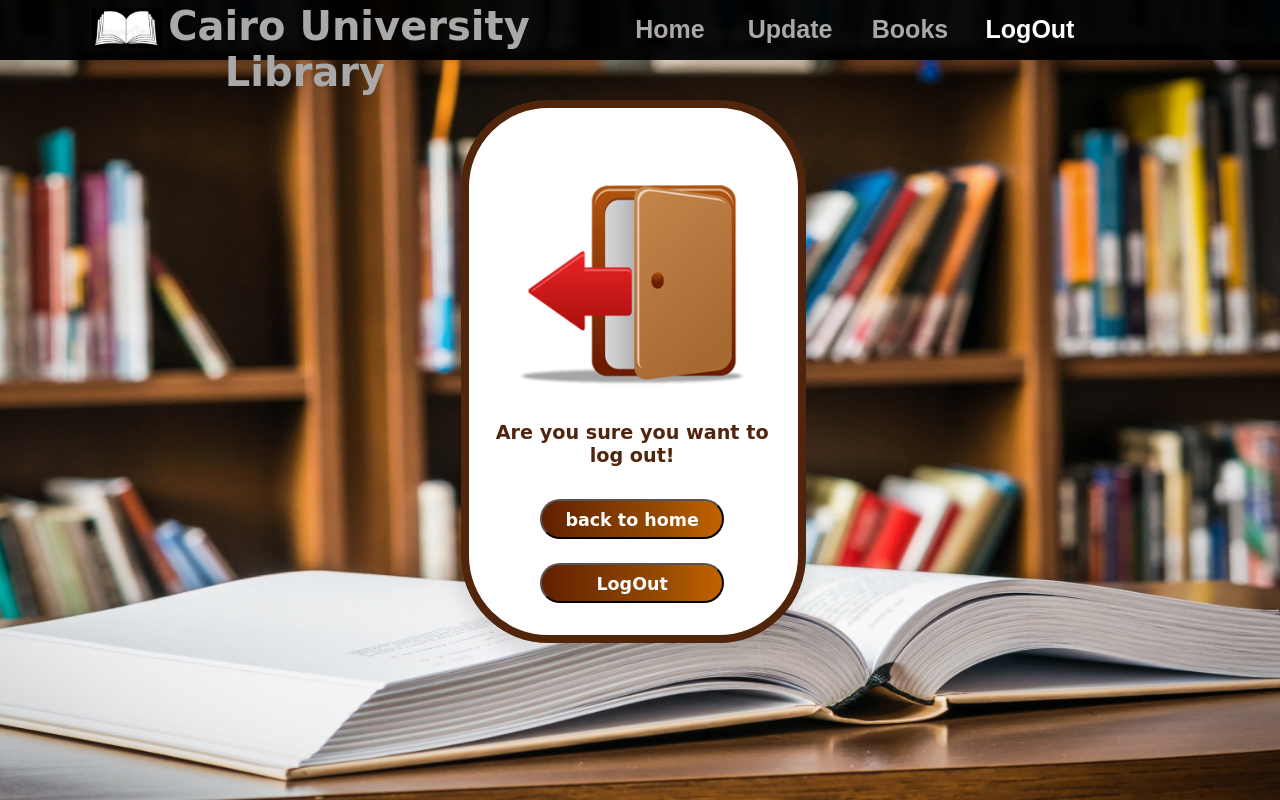
After one commit to NouraAshraff/library-webproject, a Django app: page /logout in a window 1280 px wide. The commit adds this page. Run offline with Django 3.2, Linux system fonts and the light colour scheme.

Commit message:
first commit

```diff
--- a/library/urls.py
+++ b/library/urls.py
@@ -8,7 +8,11 @@ urlpatterns = [
     path('afterlogin', views.afterlogin, name = 'afterlogin'),
     path('adminlogin', views.adminlogin, name = 'adminlogin'),
     path('adminpage', views.adminpage, name = 'adminpage'),
-    path('Borrow', views.Borrow, name = 'Borrow'),
+    path('update', views.update, name = 'update'),
+    path('logout', views.logout, name = 'logout'),
     path('addbook', views.addBook, name = 'addbook'),
     path('updatebook', views.updateBook, name = 'updatebook'),
+    path('allbooks', views.allBooks, name = 'allbooks'),
+
+    path('Borrow', views.Borrow, name = 'Borrow'),
 ]
--- a/library/views.py
+++ b/library/views.py
@@ -25,13 +25,16 @@ def login(request):
   elif request.POST.get('ToLogin'):
     username = request.POST.get('username')
     password = request.POST.get('password')
-    student_list=Student.objects.all()
+    student_list = Student.objects.all()
+    found = False
     for s in student_list:
       if s.username == username and s.password == password:
-        return redirect('afterlogin')
-
-    messages.info(request,'Invalid username or password')
-    return redirect('login')
+        found = True
+    if found == True:
+      return redirect('afterlogin')
+    else:
+        messages.info(request,'Invalid username or password')
+        return redirect('login')
 
   else:
     return render(request, 'login.html')
@@ -39,9 +42,47 @@ def login(request):
 def afterlogin(request):
   return render(request, 'afterlogin.html')
 
+def update(request):
+  if request.POST.get('updateUsername'):
+    username1 = request.POST.get('username1')
+    username2 = request.POST.get('username2')
+    if Student.objects.filter(username = username2).exists():
+        messages.info(request, 'Error : Username is already exist')
+    else:
+      student_list = Student.objects.all()
+      for s in student_list:
+        if s.username == username1:
+          s.username = username2
+          s.save()
+      messages.info(request, 'Updated successfully....')
+    return redirect('update')
+
+  elif request.POST.get('updateAdminUsername'):
+    username1 = request.POST.get('username1')
+    username2 = request.POST.get('username2')
+    if Admin.objects.filter(username = username2).exists():
+        messages.info(request, 'Error : Username is already exist')
+    else:
+      admin_list = Student.objects.all()
+      for a in admin_list:
+        if a.username == username1:
+          a.username = username2
+          a.save()
+      messages.info(request, 'Updated successfully....')
+    return redirect('update')
+
+  else:
+    return render(request, 'update.html')
+
+
+
+
+def logout(request):
+  return render(request, 'logout.html')
 
 
 def adminlogin(request):
+
   if request.POST.get('ToSignup'):
     username = request.POST.get('username')
     password = request.POST.get('password')
@@ -57,14 +98,22 @@ def adminlogin(request):
   elif request.POST.get('ToLogin'):
     username = request.POST.get('username')
     password = request.POST.get('password')
-    for a in Admin.objects.all():
+    admin_list = Admin.objects.all()
+    found = False
+    for a in admin_list:
       if a.username == username and a.password == password:
-        return redirect('adminpage')
-    messages.info(request,'Invalid username or password')
-    return redirect('adminlogin')
+        found = True
+    if found == True:
+      return redirect('adminpage')
+    else:
+        messages.info(request,'Invalid username or password')
+        return redirect('adminlogin')
 
   else:
     return render(request, 'adminlogin.html')
+
+
+
 ######################
 
 
@@ -124,8 +173,11 @@ def updateBook(request):
       "book": bookObj
     })
 
+def allBooks(request) :
+  return render(request,'allbooks.html')
 
 ##################
 def Borrow (request):
+
   Book.isBorrowed=1
   return
--- /dev/null
+++ b/static/afterlogin.css
@@ -0,0 +1,238 @@
+*{
+	margin: 0;
+	padding: 0;
+	box-sizing: border-box;
+	font-family: 'Poppins', sans-serif;
+}
+body{
+	display: grid;
+	height: 100%;
+	width: 100%;
+
+	background: -webkit-linear-gradient(left, #632000, #7c3600, #964b00, #c46200);
+	background-image: url("Books_Library.jpeg");
+    background-repeat: no-repeat;
+    background-attachment: fixed;
+    background-position: center;
+    background-size: 1550px 900px;
+}
+nav {
+    width: 100%;
+    height: 60px;
+    text-align: center;
+    background-color: rgba(0, 0, 0, 0.95);
+}
+nav a{
+    list-style: none;
+    text-decoration: none;
+    color: darkgray;
+    font-size: 25px;
+    font-weight: bold;
+    width: 120px;
+    float: left;
+    padding: 15px;
+    margin: 0px 0px;
+}
+a:hover {
+    color: white;
+}
+nav .active {
+    color: white;
+}
+.logo{
+    width: 70px;
+    height: 40px;
+    margin: 0px 2px;
+    position: relative;
+    top: 8px;
+    left: 10px;
+}
+.name {
+    list-style: none;
+    text-decoration: none;
+    color: darkgray;
+    font-size: 40px;
+    font-weight: bold;
+    width: 600px;
+    height: 60px;
+    float: left;
+    margin: 0px 5px;
+}
+.wrapper {
+    width: 30%;
+    top: 100px;
+    left: 34%;
+    text-align: center;
+    overflow: hidden;
+    background: #fff;
+    padding: 30px;
+    position: absolute;
+	margin-bottom: 300px;
+    border-radius: 70px;
+    border: 8px solid #50250b;
+    box-shadow: 0px 15px 20px rgb(0 0 0 / 10%);
+}
+.wrapper h2 {
+    font-size: 30px;
+    font-family: cursive;
+    color: #50250b;
+    margin-bottom: 44px;
+}
+.wrapper  button {
+    /* left: -30px; */
+    width: 64%;
+    font-size: 21px;
+    color: antiquewhite;
+    padding: 11px;
+    font-weight: 900;
+    font-family: cursive;
+    font-size: large;
+    /* left: -31px; */
+    margin: 12px;
+    background: -webkit-linear-gradient(left, #632000, #7c3600, #964b00, #c46200);
+    border-radius: 16px;
+}
+.wrapper2 a {
+    direction: none;
+    text-decoration: none;
+    color: white;
+    font-family: cursive;
+    font-size: smaller;
+}
+.wrapper2 p {
+    font-family: cursive;
+    font-weight: 900;
+    color: #804218;
+}
+.wrapper2 {
+    width: 35%;
+    top: 100px;
+    left: 30%;
+    text-align: center;
+    overflow: hidden;
+    background: #fff;
+    padding: 47px;
+    position: absolute;
+    margin-bottom: 300px;
+    border-radius: 87px;
+    border: 8px solid #50250b;
+    border-radius: 15px;
+    /* box-shadow: 0px 15px 20px rgb(0 0 0 / 10%); */
+}
+.wrapper2 h2{
+    margin: 20px;
+    font-family: cursive;
+	color: #481e10;
+}
+
+.wrapper2 button {
+    margin-top: 50px;
+}
+
+img.userimg {
+    width: 59%;
+    border-radius: 50%;
+    border: 8px solid #481e10;
+}
+
+h1 {
+    color: #481e10;
+    font-family: cursive;
+}
+
+input {
+    width: 85%;
+    margin: 10px;
+    padding: 5px;
+    border: 3px solid #795548;
+    border-radius: 5px;
+}
+input[type="submit"] {
+    width: 64%;
+    font-size: 21px;
+    padding: 6px;
+    font-weight: 900;
+    font-family: cursive;
+    margin: 5px;
+    background: -webkit-linear-gradient(left, #632000, #7c3600, #964b00, #c46200);
+    border-radius: 27px;
+}
+input[type="submit"]:hover{
+    color: white;
+}
+input:hover {
+   background-color: antiquewhite;
+}
+
+button {
+    width: 64%;
+    font-size: 21px;
+    padding: 6px;
+    font-weight: 900;
+    font-family: cursive;
+    margin: 5px;
+    background: -webkit-linear-gradient(left, #632000, #7c3600, #964b00, #c46200);
+    border-radius: 27px;
+}
+
+p {
+    font-family: cursive;
+    font-weight: 900;
+}
+
+
+
+.wrapper3 {
+    width: 27%;
+    top: 100px;
+    left: 36%;
+    text-align: center;
+    overflow: hidden;
+    background: #fff;
+    padding: 20px;
+    position: absolute;
+    border-radius: 87px;
+    border: 8px solid #50250b;
+    box-shadow: 0px 15px 20px rgb(0 0 0 / 10%);
+}
+.wrapper3 .title-text {
+    width: 99%;
+    border-radius: 12px;
+
+}
+.wrapper3 .title-text .title {
+    font-size: 35px;
+    font-weight: 600;
+    text-align: center;
+    transition: all 0.6s cubic-bezier(0.68, -0.55, 0.265, 1.55);
+}
+
+.wrapper3 img {
+    width: 80%;
+}
+
+.wrapper3 a {
+    direction: none;
+    text-decoration: none;
+    color: white;
+    font-family: cursive;
+    font-size: smaller;
+}
+
+
+.wrapper3 button {
+    width: 64%;
+    font-size: 21px;
+    padding: 6px;
+    font-weight: 900;
+    font-family: cursive;
+    margin: 12px;
+    background: -webkit-linear-gradient(left, #632000, #7c3600, #964b00, #c46200);
+    border-radius: 27px;
+}
+
+.wrapper3 p {
+    font-size: larger;
+    margin: 20px 5px;
+    color: #50250b;
+}
--- a/templates/addbook.html
+++ b/templates/addbook.html
@@ -1,7 +1,7 @@
 <html>
     <head></head>
     <body>
-        <form action="{% url 'adminpage' %}" method="GET" id="addform" onsubmit="return addBook()">
+        <form action="{% url 'allbooks' %}" method="GET" id="addform" onsubmit="return addBook()">
             {% csrf_token %}
             <label for="bookname"> Book Name</label>
             <br>
--- /dev/null
+++ b/templates/logout.html
@@ -0,0 +1,40 @@
+<!DOCTYPE html>
+<html lang="en">
+<head>
+  <meta charset="UTF-8">
+  <title>Form</title>
+  {% load static %}
+  <link rel="stylesheet" href="{% static 'afterlogin.css' %}">
+</head>
+<body>
+  <header>
+    <nav>
+      {% load static %}
+      <p class="name"><img class="logo" src="{% static 'open-book.jpg' %}" alt="open-book"> Cairo University Library</p>
+      <ul type="none">
+        <li><a href="{% url 'afterlogin' %}">Home</a></li>
+        <li><a href="{% url 'update' %}" >Update</a></li>
+        <li><a href="">Books</a></li>
+        <li ><a href="{% url 'logout' %}" class="active">LogOut</a></li>
+    </nav>
+  </header>
+  <div class="wrapper3">
+    <div class="title-text">
+      <div class="title login">
+        <img src="" alt="">
+    </div> <!--title text-->
+    {% load static %}
+    <div class="form-container">
+      <img src="{% static 'out.png' %}" alt="out">
+      <div class="form-inner">
+        <p>Are you sure you want to log out!</p>
+        <button> <a href="{% url 'afterlogin' %}"> back to home </a>  </button>
+        <button><a href="{% url 'home' %}"> LogOut </a> </button>
+      </div>
+    </div>
+  </div>
+
+
+
+</body>
+</html>
```
Also changed, not shown: templates/adminpage.html (+27 -33 lines), templates/adminupdate.html (added, +39 -0 lines), templates/afterlogin.html (+25 -6 lines), templates/allbooks.html (added, +36 -0 lines), templates/update.html (added, +37 -0 lines), static/out.png (added).
